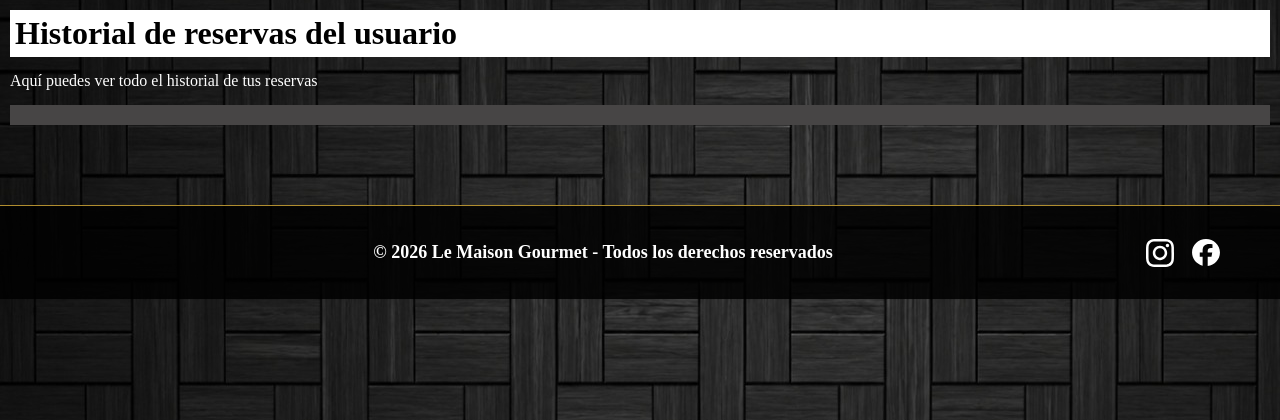
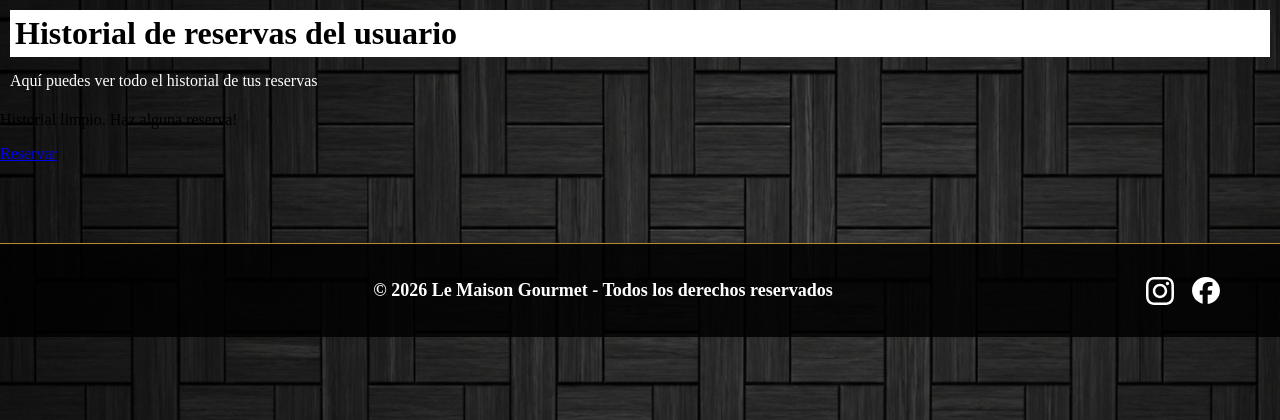
Before and after one commit to LucasRodaFiuba/IDS_TP_FINAL, a Flask app: page /mis_reservas in a window 1280 px wide. Shown: the part 93-513 px from the top of the page. Run offline with Flask 3, Linux system fonts and the light colour scheme; data that the repository does not hold is empty.

Commit message:
template de mis reservas, tiene en cuenta usuario logeado y no logeado

```diff
--- a/templates/mis_reservas.html
+++ b/templates/mis_reservas.html
@@ -15,9 +15,8 @@
     <h1 id="titulo-principal">Historial de reservas del usuario</h1>
     <p id="mensaje-introductorio-historial">Aquí puedes ver todo el historial de tus reservas</p>
 
-    <!-- PRIMER ESTADO: USUARIO NO LOGEADO -->
-
-    <!-- PRIMER ESTADO: USUARIO NO LOGEADO
+    <!-- PRIMER ESTADO: USUARIO NO LOGEADO-->
+    {% if reservas == None %}
         <div class="mensaje-login">
             <p id="mensaje_">Iniciá sesión para ver tus reservas.</p>
 
@@ -25,101 +24,52 @@
                 <button id="boton-login">Iniciar sesión</button>
             </a>
         </div>
-    -->
-
-    <!-- SEGUNDO ESTADO: USUARIO LOGEADO-->
-    <!-- Modelo de una reserva de como se contruiría.-->
-    <!-- SIN USO DE JINJA.-->
-    <!--
-    <p id="mensaje-introductorio-historial">Aquí puedes ver todo el historial de tus reservas</p>
-    <div class="contenedor-reservas">
-        <div class="card-reserva">
-            <img src="{{ url_for('static', filename='img/calendario.jpg') }}" id="imagen-calendario">
-            <div class="hora">
-                <span>Hora</span>
-                <span>21:00hs</span>
-            </div>
-            <div class="mesa">
-                <p>Mesa</p>
-                <p>Mesa 1</p>
-            </div>
-            <div class="fecha">
-                <p>Fecha</p>
-                <p>25 de Mayo,2026</p>
-            </div>
-            <div class="cantidad-personas">
-                <p>Personas</p>
-                <p>4</p>
-            </div>
-            <div class="estado-reserva">
-                <p>Pendiente</p>
-                <button id="boton-cancelar-reserva">
-                    <img src="{{ url_for('static', filename = 'img/eliminar.png') }}" id="imagen_eliminar">
-                    Cancelar reserva
-                </button>
-            </div>
-        </div>
-        <div class="card-reserva">
-            <img src="{{ url_for('static', filename='img/calendario.jpg') }}" id="imagen-calendario">
-            <div class="hora">
-                <p>Hora</p>
-                <p>21:00hs</p>
-            </div>
-            <div class="mesa">
-                <p>Mesa</p>
-                <p>Mesa 1</p>
-            </div>
-            <div class="fecha">
-                <p>Fecha</p>
-                <p>25 de Mayo,2026</p>
-            </div>
-            <div class="cantidad-personas">
-                <p>Personas</p>
-                <p>4</p>
-            </div>
-            <div class="estado-reserva">
-                <p>Pendiente</p>
-                <button id="boton-cancelar-reserva">
-                    <img src="{{ url_for('static', filename = 'img/eliminar.png') }}" id="imagen_eliminar">
-                    Cancelar reserva
-                </button>
-            </div>
-        </div>
-    </div>
-    -->
 
     <!-- LOGEADO - USAMOS JINJA (VERSION CORRECTA)-->
+     <!-- USUARIO SIN RESERVAS-->
+    {% elif reservas|length == 0 %}
+        <p id="usuario-sin-reservas">Historial limpio. Haz alguna reserva!</p>
+        <a href="{{ url_for('pagina_reservas') }}" id="link-reservar">Reservar<a>
+    {% else %}
+        <!-- USUARIO CON RESERVAS-->
         <div class="contenedor-reservas">
             {% for reserva in reservas %}
             <div class="card-reserva">
                 <img src="{{ url_for('static', filename='img/calendario.jpg') }}" id="imagen-calendario">
+                <div class="info-reserva">
                     <div class="hora">
-                <span>Hora</span>
-                <span>{{ reserva.hora }}</span>
+                        <p id="titulo-hora">Hora</p>
+                        <p id="hora-valor">{{ reserva.hora_reserva }}</p>
                     </div>
                     <div class="mesa">
                         <p>Mesa</p>
-                <p>{{ reserva.mesa }}</p>
+                        <p>{{ reserva.numero_mesa }}</p>
                     </div>
                     <div class="fecha">
                         <p>Fecha</p>
-                <p>{{ reserva.fecha }}</p>
+                        <p>{{ reserva.fecha_reserva }}</p>
                     </div>
                     <div class="cantidad-personas">
                         <p>Personas</p>
-                <p>{{ reserva.personas}}</p>
+                        <p>{{ reserva.cantidad_personas}}</p>
+                    </div>
                 </div>
                 <div class="estado-reserva">
                     <p class="{{ reserva.estado }}">{{ reserva.estado}}</p>
-                <button id="boton-cancelar-reserva">
-                    <img src="{{ url_for('static', filename = 'img/eliminar.png') }}" id="imagen_eliminar">
+                    {% if reserva.estado == "pendiente" %}
+                    <form method="POST" action="/cancelar_reserva/{{ reserva.id_reserva }}" class="hijo-estado-reserva">
+                        <button type="submit" id="boton-cancelar-reserva">
                             Cancelar reserva
                         </button>
+                    </form>
+                    {% endif %}
+
                 </div>
 
             </div>
             {% endfor %}
         </div>
+    {% endif %}
 
     {% endblock %}
 
```
Lines whose indentation alone changed are shown as unchanged.
